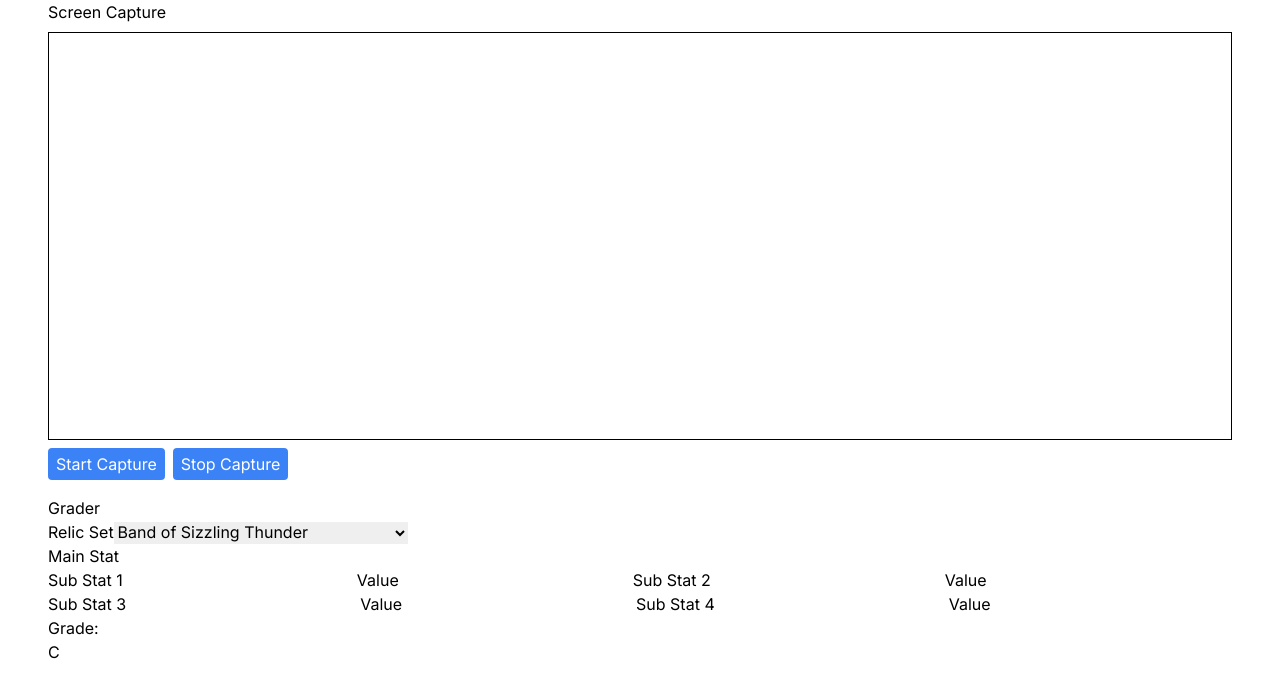
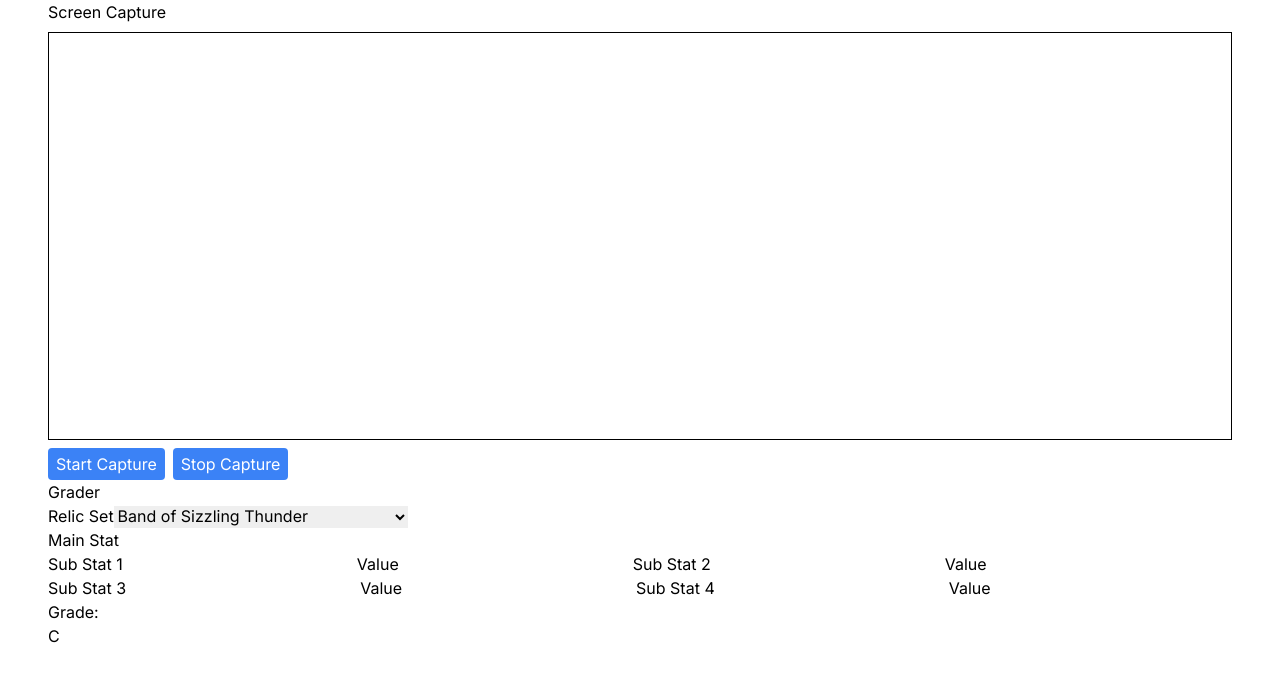
Before and after one commit to schang1146/hsr-relic-grader, a Next.js app: page / in a window 1280 px wide. Shown: the top 698 px of the page. Built offline with nearby package versions, Linux system fonts and the light colour scheme.

Commit message:
Add tesseract.js package

```diff
--- a/package.json
+++ b/package.json
@@ -11,7 +11,8 @@
   "dependencies": {
     "next": "latest",
     "react": "latest",
-    "react-dom": "latest"
+    "react-dom": "latest",
+    "tesseract.js": "^5.0.1"
   },
   "devDependencies": {
     "@types/node": "latest",
--- a/src/app/page.tsx
+++ b/src/app/page.tsx
@@ -29,7 +29,7 @@ export default function Home() {
   }
 
   return (
-    <main className='w-full h-screen px-12 grid grid-cols-1 grid-rows-[60%_40%] gap-4'>
+    <main className='w-full h-screen px-12 grid grid-cols-1 grid-rows-[60%_40%]'>
       <section className='max-h-full flex flex-col items-start justify-start gap-2'>
         <h2>Screen Capture</h2>
         <video className='flex-1 w-full min-h-0 border-solid border border-black' ref={videoRef} autoPlay></video>
```
Also changed, not shown: 1 other file (tests, documents, lock files or other folders).
